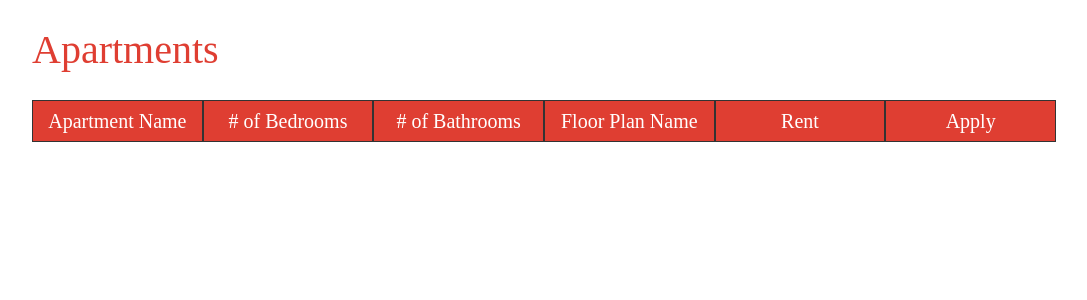
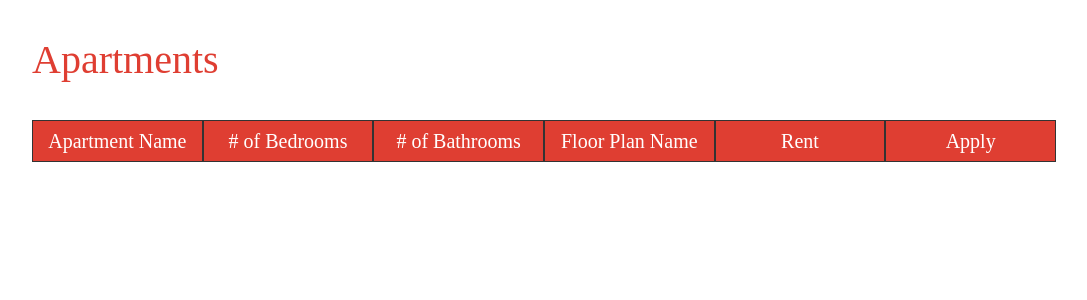
Before and after one commit to neiljoshua/soldier, a PHP site: page / in a window 1280 px wide. Shown: the top 300 px of the page, without its empty margins (96-1183 px from the left). Run offline with PHP 8.4, Linux system fonts and the light colour scheme; data that the repository does not hold is empty.

Commit message:
Clean up

```diff
--- a/assets/stylesheets/css/styles.css
+++ b/assets/stylesheets/css/styles.css
@@ -89,12 +89,12 @@ button {
   width: -webkit-calc((100%) - 20px);
   width: -moz-calc((100%) - 20px);
   width: calc((100%) - 20px);
-  padding: 0 10px;
+  padding: 40px 10px;
 }
 @media (min-width: 601px) {
   /* line 1, ../sass/table.scss */
   .wrapper {
-    margin: 0 auto;
+    margin: 30px auto;
     max-width: 80%;
     padding: 0;
   }
@@ -102,7 +102,7 @@ button {
 
 /* line 11, ../sass/table.scss */
 h1 {
-  margin: 30px 0;
+  margin: 40px 0;
   font-size: 20px;
   color: #DF3E32;
 }
--- a/assets/stylesheets/sass/table.scss
+++ b/assets/stylesheets/sass/table.scss
@@ -1,15 +1,15 @@
 .wrapper {
 	@include calc( width, '(100%) - 20px');
-	padding: 0 10px;
+	padding: 40px 10px;
 	@include media-min-width(mobile) {
-		margin: 0 auto;
+		margin: 30px auto;
 		max-width: 80%;
 		padding: 0;
 	}
 }
 
 h1 {
-	margin: 30px 0;
+	margin: 40px 0;
 	font-size: 20px;
 	color: $orange;
 	@include media-min-width(mobile) {
```
